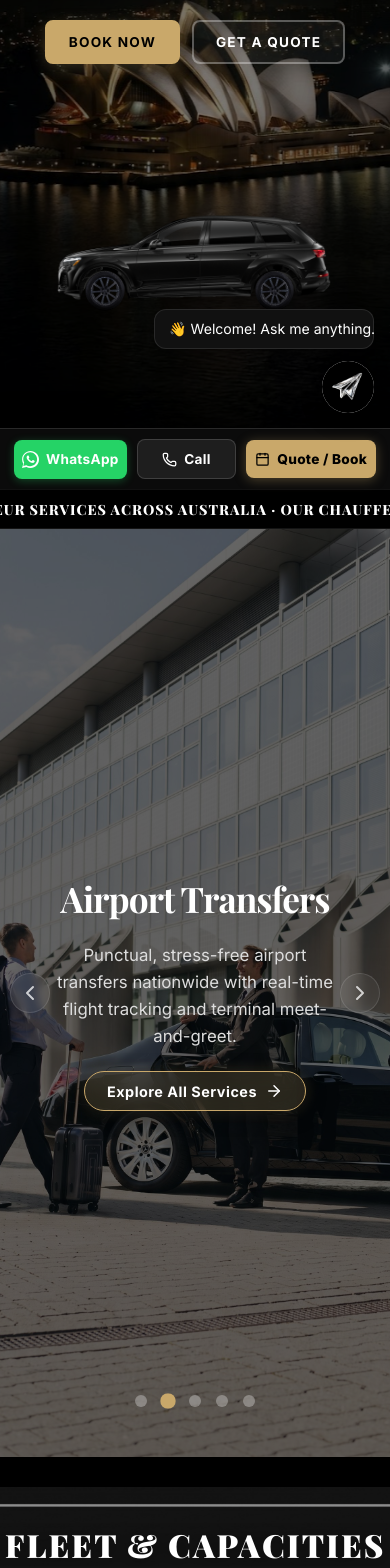
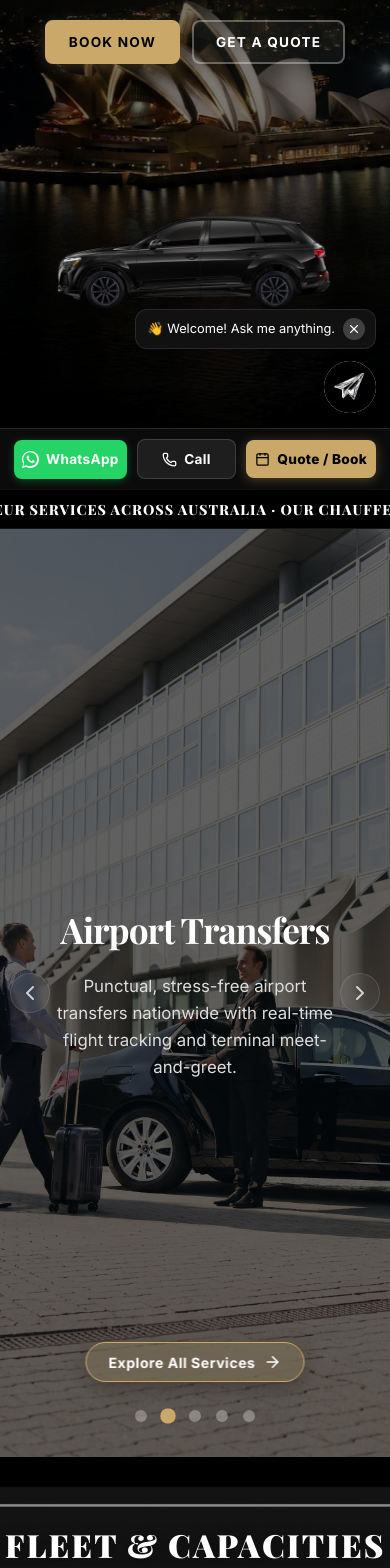
Before and after one commit to BSSE24062/my-car-corporate, a Next.js app: page / in a window 390 px wide. Shown: the part 355-1923 px from the top of the page. Built offline with nearby package versions, Linux system fonts and the light colour scheme; a web font is replaced by a local one.

Commit message:
fix(ui): make services CTA static, constrain chatbot welcome message to home only with mobile close fix, clean email buttons, and update event dispatch copy

```diff
--- a/src/app/services/corporate-accounts/CorporateAccountsClient.tsx
+++ b/src/app/services/corporate-accounts/CorporateAccountsClient.tsx
@@ -4,7 +4,7 @@ import React from 'react';
 import Navbar from '@/components/Navbar';
 import Footer from '@/components/Footer';
 import AIAssistant from '@/components/AIAssistant';
-import { Building2, FileText, Headphones, Globe, CheckCircle, ArrowRight, UserCheck, ShieldCheck } from 'lucide-react';
+import { Building2, FileText, Headphones, Globe, CheckCircle, ArrowRight, UserCheck, ShieldCheck, Mail } from 'lucide-react';
 import styles from '../services.module.css';
 
 export default function CorporateAccountsClient() {
@@ -122,7 +122,7 @@ export default function CorporateAccountsClient() {
               Enquire Corporate Account <ArrowRight size={16} />
             </a>
             <a href="mailto:info@elitecarsaustralia.com.au" className={styles.secondaryBtn}>
-              Email info@elitecarsaustralia.com.au
+              <Mail size={16} /> Email Corporate Team
             </a>
           </div>
         </div>
--- a/src/app/services/events/EventsClient.tsx
+++ b/src/app/services/events/EventsClient.tsx
@@ -35,7 +35,7 @@ export default function EventsClient() {
               Request Event Quote
             </a>
             <a href="tel:+61430729993" className={styles.secondaryBtn}>
-              Call Events Team
+              Call Chauffeur Dispatch
             </a>
           </div>
         </div>
@@ -115,7 +115,7 @@ export default function EventsClient() {
 
         <div className={styles.ctaBox}>
           <h2>Planning an Upcoming Conference or Gala?</h2>
-          <p>Contact our event logistics team for a comprehensive vehicle allocation plan and transparent quote.</p>
+          <p>Contact our dedicated chauffeur transport coordinators for a comprehensive vehicle allocation plan and transparent quote.</p>
           <div className={styles.heroActions}>
             <a href="/#booking" onClick={handleBookService} className={styles.primaryBtn}>
               Submit Event Requirements <ArrowRight size={16} />
--- a/src/app/services/roadshows/RoadshowsClient.tsx
+++ b/src/app/services/roadshows/RoadshowsClient.tsx
@@ -4,7 +4,7 @@ import React from 'react';
 import Navbar from '@/components/Navbar';
 import Footer from '@/components/Footer';
 import AIAssistant from '@/components/AIAssistant';
-import { Map, Clock, ShieldCheck, CheckCircle, ArrowRight, FileSpreadsheet, Users } from 'lucide-react';
+import { Map, Clock, ShieldCheck, CheckCircle, ArrowRight, FileSpreadsheet, Users, Mail } from 'lucide-react';
 import styles from '../services.module.css';
 
 export default function RoadshowsClient() {
@@ -121,7 +121,7 @@ export default function RoadshowsClient() {
               Submit Roadshow Details <ArrowRight size={16} />
             </a>
             <a href="mailto:info@elitecarsaustralia.com.au" className={styles.secondaryBtn}>
-              Email info@elitecarsaustralia.com.au
+              <Mail size={16} /> Email Roadshow Team
             </a>
           </div>
         </div>
--- a/src/components/AIAssistant.module.css
+++ b/src/components/AIAssistant.module.css
@@ -3,6 +3,14 @@
   bottom: 30px;
   right: 30px;
   z-index: 9999;
+}
+
+.fabContainer {
+  position: relative;
+  display: flex;
+  flex-direction: column;
+  align-items: flex-end;
+  gap: 12px;
 }
 
 .fab {
@@ -14,7 +22,7 @@
   display: flex;
   align-items: center;
   justify-content: center;
-  box-shadow: 0 10px 25px rgba(0,0,0,0.5);
+  box-shadow: 0 10px 25px rgba(0, 0, 0, 0.5);
   transition: transform 0.3s;
   overflow: hidden;
   border: none;
@@ -33,6 +41,66 @@
   display: block;
 }
 
+.welcomeBubble {
+  background: var(--bg-secondary);
+  border: 1px solid var(--border-color);
+  color: var(--text-color);
+  padding: 10px 14px;
+  border-radius: 12px;
+  box-shadow: 0 5px 20px rgba(0, 0, 0, 0.4);
+  display: flex;
+  align-items: center;
+  gap: 10px;
+  white-space: nowrap;
+  font-size: 0.88rem;
+  animation: fadeIn 0.3s ease-out;
+  pointer-events: auto;
+}
+
+:global(.light-theme) .welcomeBubble {
+  box-shadow: 0 5px 20px rgba(0, 0, 0, 0.08);
+}
+
+@keyframes fadeIn {
+  from { opacity: 0; transform: translateY(10px); }
+  to { opacity: 1; transform: translateY(0); }
+}
+
+.welcomeText {
+  line-height: 1.3;
+}
+
+.welcomeCloseBtn {
+  background: rgba(255, 255, 255, 0.1);
+  border: none;
+  color: var(--text-muted);
+  display: flex;
+  align-items: center;
+  justify-content: center;
+  cursor: pointer;
+  padding: 0;
+  width: 22px;
+  height: 22px;
+  min-width: 22px;
+  min-height: 22px;
+  border-radius: 50%;
+  transition: background-color 0.2s, color 0.2s;
+  flex-shrink: 0;
+}
+
+.welcomeCloseBtn:hover {
+  background-color: rgba(255, 255, 255, 0.25);
+  color: var(--text-color);
+}
+
+:global(.light-theme) .welcomeCloseBtn {
+  background: rgba(0, 0, 0, 0.06);
+}
+
+:global(.light-theme) .welcomeCloseBtn:hover {
+  background-color: rgba(0, 0, 0, 0.15);
+}
+
 .chatWindow {
   width: 350px;
   height: 500px;
@@ -42,7 +110,7 @@
   display: flex;
   flex-direction: column;
   overflow: hidden;
-  box-shadow: 0 20px 40px rgba(0,0,0,0.8);
+  box-shadow: 0 20px 40px rgba(0, 0, 0, 0.8);
   animation: slideUp 0.3s ease-out forwards;
 }
 
@@ -193,10 +261,11 @@
   cursor: not-allowed;
 }
 
+/* Responsive Media Queries at bottom */
 @media (max-width: 768px) {
   .assistantWrapper {
     bottom: calc(76px + env(safe-area-inset-bottom, 0px));
-    right: 16px;
+    right: 14px;
     z-index: 1001;
   }
 
@@ -207,10 +276,33 @@
   }
 
   .welcomeBubble {
-    font-size: 0.82rem;
-    padding: 8px 12px;
-    max-width: 220px;
+    font-size: 0.8rem;
+    padding: 8px 10px 8px 12px;
+    max-width: calc(100vw - 90px);
+    width: auto;
     white-space: normal;
+    display: flex;
+    align-items: center;
+    justify-content: space-between;
+    gap: 8px;
+    box-sizing: border-box;
+  }
+
+  .welcomeText {
+    flex: 1;
+    min-width: 0;
+    line-height: 1.3;
+    word-break: break-word;
+  }
+
+  .welcomeCloseBtn {
+    flex-shrink: 0;
+    width: 22px;
+    height: 22px;
+    min-width: 22px;
+    min-height: 22px;
+    background: rgba(255, 255, 255, 0.2);
+    color: var(--text-color);
   }
 }
 
@@ -227,62 +319,3 @@
     z-index: 10000;
   }
 }
-
-.fabContainer {
-  position: relative;
-  display: flex;
-  flex-direction: column;
-  align-items: flex-end;
-  gap: 12px;
-}
-
-.welcomeBubble {
-  background: var(--bg-secondary);
-  border: 1px solid var(--border-color);
-  color: var(--text-color);
-  padding: 10px 14px;
-  border-radius: 12px;
-  box-shadow: 0 5px 20px rgba(0, 0, 0, 0.4);
-  display: flex;
-  align-items: center;
-  gap: 10px;
-  white-space: nowrap;
-  font-size: 0.88rem;
-  animation: fadeIn 0.3s ease-out;
-  pointer-events: auto;
-}
-
-:global(.light-theme) .welcomeBubble {
-  box-shadow: 0 5px 20px rgba(0, 0, 0, 0.08);
-}
-
-@keyframes fadeIn {
-  from { opacity: 0; transform: translateY(10px); }
-  to { opacity: 1; transform: translateY(0); }
-}
-
-.welcomeText {
-  line-height: 1.2;
-}
-
-.welcomeCloseBtn {
-  background: transparent;
-  border: none;
-  color: var(--text-muted);
-  display: flex;
-  align-items: center;
-  justify-content: center;
-  cursor: pointer;
-  padding: 2px;
-  border-radius: 50%;
-  transition: background-color 0.2s, color 0.2s;
-}
-
-.welcomeCloseBtn:hover {
-  background-color: rgba(255, 255, 255, 0.1);
-  color: var(--text-color);
-}
-
-:global(.light-theme) .welcomeCloseBtn:hover {
-  background-color: rgba(0, 0, 0, 0.05);
-}
--- a/src/components/AIAssistant.tsx
+++ b/src/components/AIAssistant.tsx
@@ -1,6 +1,7 @@
 "use client";
 
 import React, { useState, useRef, useEffect } from 'react';
+import { usePathname } from 'next/navigation';
 import { MessageSquare, X, Send } from 'lucide-react';
 import { useTranslation } from 'react-i18next';
 import styles from './AIAssistant.module.css';
@@ -12,14 +13,41 @@ interface Message {
 
 const AIAssistant = () => {
   const { t } = useTranslation();
+  const pathname = usePathname();
   const [isOpen, setIsOpen] = useState(false);
-  const [showWelcome, setShowWelcome] = useState(true);
+  const [showWelcome, setShowWelcome] = useState(false);
   const [messages, setMessages] = useState<Message[]>([
     { role: 'assistant', content: 'welcome_chat' }
   ]);
   const [input, setInput] = useState('');
   const [isLoading, setIsLoading] = useState(false);
   const messagesEndRef = useRef<HTMLDivElement>(null);
+
+  // Welcome message only appears once on the main landing page ('/')
+  useEffect(() => {
+    try {
+      const isDismissed = sessionStorage.getItem('chatbot_welcome_dismissed') === 'true';
+      if (pathname === '/' && !isDismissed) {
+        setShowWelcome(true);
+      } else {
+        setShowWelcome(false);
+      }
+    } catch {
+      setShowWelcome(pathname === '/');
+    }
+  }, [pathname]);
+
+  const dismissWelcome = () => {
+    try {
+      sessionStorage.setItem('chatbot_welcome_dismissed', 'true');
+    } catch {}
+    setShowWelcome(false);
+  };
+
+  const handleOpenChat = () => {
+    dismissWelcome();
+    setIsOpen(true);
+  };
 
   const scrollToBottom = () => {
     messagesEndRef.current?.scrollIntoView({ behavior: 'smooth' });
@@ -138,16 +166,17 @@ const AIAssistant = () => {
               <button
                 onClick={(e) => {
                   e.stopPropagation();
-                  setShowWelcome(false);
+                  dismissWelcome();
                 }}
                 className={styles.welcomeCloseBtn}
+                aria-label="Dismiss welcome message"
                 title="Dismiss welcome message"
               >
                 <X size={14} />
               </button>
             </div>
           )}
-          <button className={styles.fab} onClick={() => { setIsOpen(true); setShowWelcome(false); }}>
+          <button className={styles.fab} onClick={handleOpenChat} aria-label="Open AI Concierge">
             <img src="/AI-agent.jpg" alt="AI Agent" className={styles.fabImage} />
           </button>
         </div>
--- a/src/components/ServicesSlider.module.css
+++ b/src/components/ServicesSlider.module.css
@@ -55,22 +55,27 @@
   line-height: 1.6;
 }
 
-.actions {
-  margin-top: 32px;
+.staticActions {
+  position: absolute;
+  bottom: 85px;
+  left: 50%;
+  transform: translateX(-50%);
+  z-index: 25;
   display: flex;
   justify-content: center;
   align-items: center;
+  pointer-events: auto;
 }
 
 .viewAllBtn {
   display: inline-flex;
   align-items: center;
   gap: 12px;
-  padding: 14px 34px;
-  background: rgba(201, 168, 106, 0.18);
+  padding: 13px 32px;
+  background: rgba(201, 168, 106, 0.2);
   border: 1.5px solid #c9a86a;
   color: #ffffff;
-  font-size: 1.05rem;
+  font-size: 1rem;
   font-weight: 700;
   letter-spacing: 0.5px;
   border-radius: 999px;
@@ -80,6 +85,7 @@
   transition: all 0.3s cubic-bezier(0.4, 0, 0.2, 1);
   box-shadow: 0 4px 20px rgba(0, 0, 0, 0.4), 0 0 15px rgba(201, 168, 106, 0.2);
   cursor: pointer;
+  white-space: nowrap;
 }
 
 .viewAllBtn:hover {
@@ -99,12 +105,12 @@
 
 .dotsContainer {
   position: absolute;
-  bottom: 50px;
+  bottom: 40px;
   left: 50%;
   transform: translateX(-50%);
   display: flex;
   gap: 15px;
-  z-index: 10;
+  z-index: 25;
 }
 
 .dot {
@@ -175,13 +181,16 @@
   .content p {
     font-size: 1.05rem;
   }
-  .actions {
-    margin-top: 22px;
+  .staticActions {
+    bottom: 75px;
   }
   .viewAllBtn {
     padding: 10px 22px;
-    font-size: 0.9rem;
+    font-size: 0.88rem;
     gap: 8px;
+  }
+  .dotsContainer {
+    bottom: 35px;
   }
   .navBtn {
     width: 40px;
--- a/src/components/ServicesSlider.tsx
+++ b/src/components/ServicesSlider.tsx
@@ -185,20 +185,17 @@ const ServicesSlider = () => {
             >
               {t(currentService.descKey, currentService.defaultDesc)}
             </motion.p>
-            <motion.div
-              initial={{ y: 30, opacity: 0 }}
-              animate={{ y: 0, opacity: 1 }}
-              transition={{ delay: 0.45, duration: 0.6, ease: "easeOut" }}
-              className={styles.actions}
-            >
-              <a href="/services" className={styles.viewAllBtn}>
-                <span>{t('services.view_all_btn', 'Explore All Services')}</span>
-                <ArrowRight size={18} className={styles.btnArrow} />
-              </a>
-            </motion.div>
           </div>
         </motion.div>
       </AnimatePresence>
+
+      {/* Still, Persistent CTA Button (Does not re-animate on slide change) */}
+      <div className={styles.staticActions}>
+        <a href="/services" className={styles.viewAllBtn}>
+          <span>{t('services.view_all_btn', 'Explore All Services')}</span>
+          <ArrowRight size={18} className={styles.btnArrow} />
+        </a>
+      </div>
 
       <div className={styles.dotsContainer}>
         {services.map((_, index) => (
```
Also changed, not shown: src/app/services/services.module.css (+39 -0 lines).
